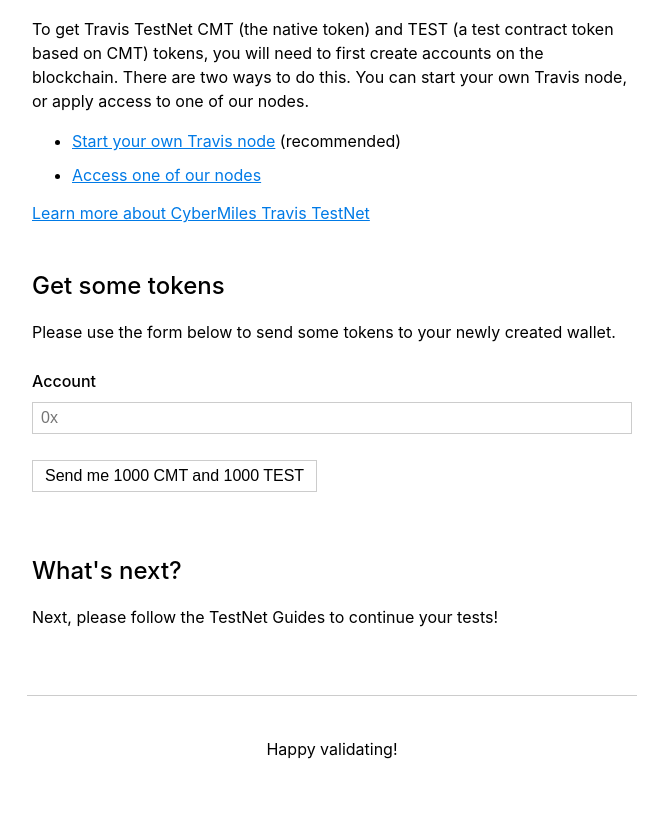
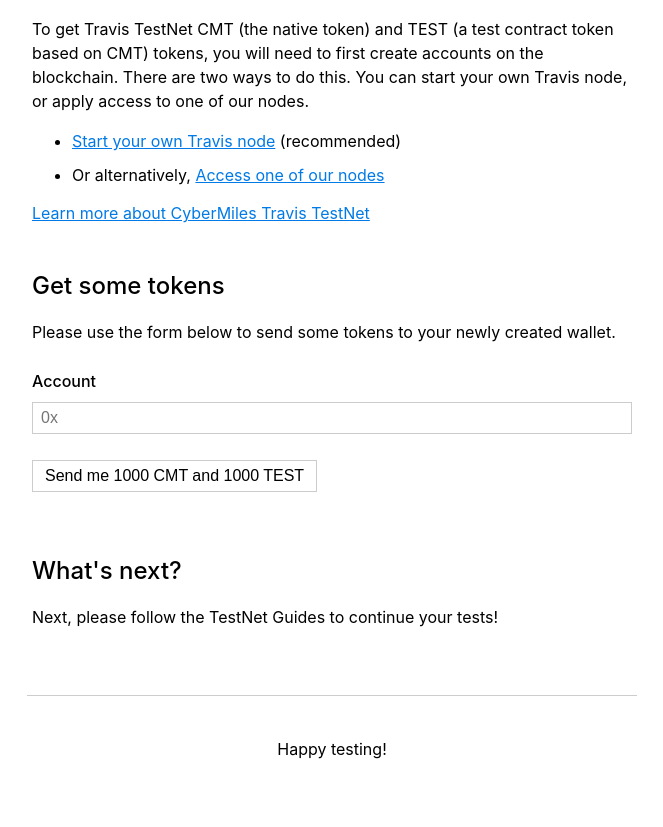
Before and after one commit to CyberMiles/testnet, a website: page travis/faucet/public/index.html in a window 1280 px wide. Shown: the part 318-1145 px from the top of the page, without its empty margins (308-971 px from the left). Drawn offline with nearby package versions, Linux system fonts and the light colour scheme; no server answers.

Commit message:
Update index.html

```diff
--- a/travis/faucet/public/index.html
+++ b/travis/faucet/public/index.html
@@ -51,7 +51,7 @@
 
     <ul>
       <li><a href="https://medium.com/cybermiles/running-a-travis-node-ac7447b754d4">Start your own Travis node</a> (recommended)</li>
-      <li><a href="https://medium.com/cybermiles/travis-testnet-testing-guide-c7687b6f4f82">Access one of our nodes</a></li>
+      <li>Or alternatively, <a href="https://medium.com/cybermiles/travis-testnet-testing-guide-c7687b6f4f82">Access one of our nodes</a></li>
     </ul>
 
     <a href="https://medium.com/cybermiles/introducing-travis-the-cybermiles-testnet-2f9a981e560">Learn more about CyberMiles Travis TestNet</a>
@@ -76,7 +76,7 @@
   </div>
 
   <div class="footer">
-    <p class="lead text-center">Happy validating!</p>
+    <p class="lead text-center">Happy testing!</p>
   </div>
 
   <script>
```
